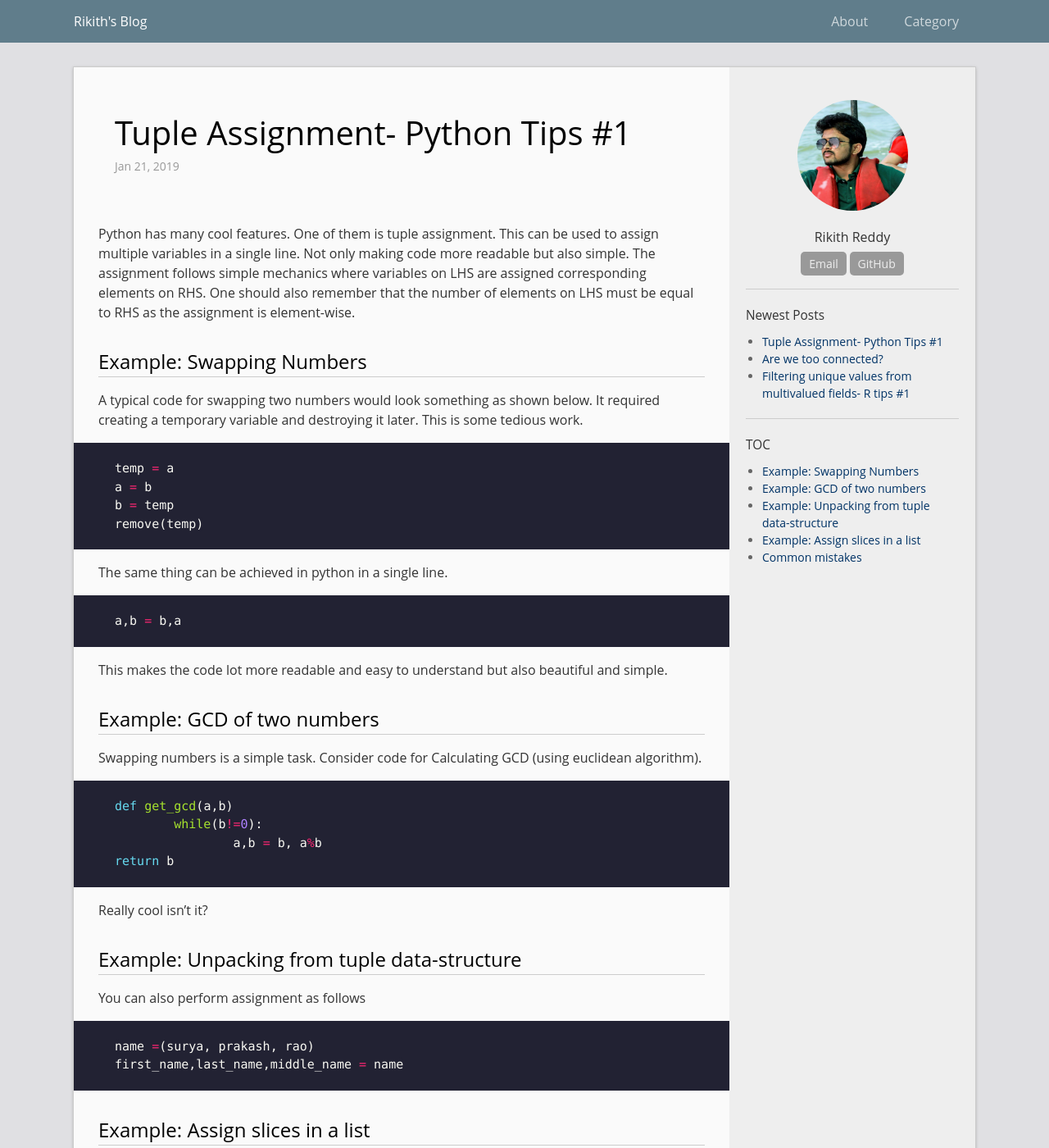
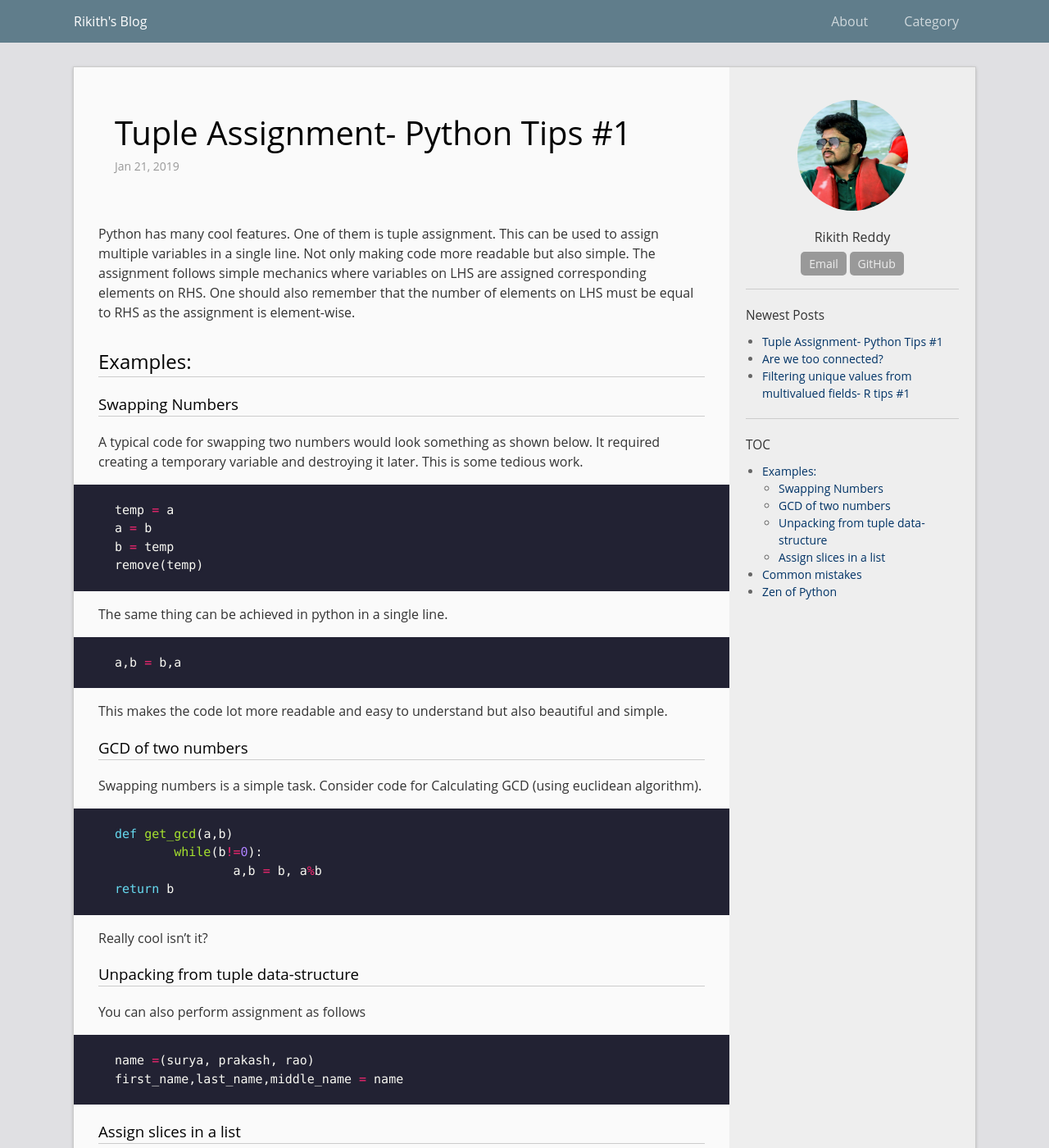
Before and after one commit to rikithreddy/rikithreddy.github.io, a Jekyll site: the page built from _posts/2019-01-21-Python-tips-1.md, in a window 1280 px wide and 1400 px high. Shown: the whole window at 82% size. Built offline with Jekyll 4.4.1, drawn with Linux system fonts in a browser that asks for light colours.

Commit message:
3rd change python tips 1

````diff
--- a/_posts/2019-01-21-Python-tips-1.md
+++ b/_posts/2019-01-21-Python-tips-1.md
@@ -11,7 +11,9 @@ permalink: /python/tips/1
 
 Python has many cool features. One of them is tuple assignment. This can be used to assign multiple variables in a single line. Not only making code more readable but also simple. The assignment follows simple mechanics where variables on LHS are assigned corresponding elements on RHS. One should also remember that the number of elements on LHS must be equal to RHS as the assignment is element-wise.
 
-## Example: Swapping Numbers
+## Examples:
+
+### Swapping Numbers
 
 A typical code for swapping two numbers would look something as shown below. It required creating a temporary variable and destroying it later. This is some tedious work.
 
@@ -31,7 +33,7 @@ a,b = b,a
 This makes the code lot more readable and easy to understand but also beautiful and simple.
 
 
-## Example: GCD of two numbers
+### GCD of two numbers
 Swapping numbers is a simple task. Consider code for Calculating GCD (using euclidean algorithm).
 
 ``` python
@@ -42,7 +44,7 @@ return b
 ```
 Really cool isn't it?
 
-## Example: Unpacking from tuple data-structure
+### Unpacking from tuple data-structure
 
 You can also perform assignment as follows
 ```python
@@ -50,7 +52,7 @@ name =(surya, prakash, rao)
 first_name,last_name,middle_name = name
 ```
 
-## Example: Assign slices in a list
+### Assign slices in a list
 
 We can go further and assign indivisual slices of a list as follows.
 
@@ -87,6 +89,8 @@ ValueError: too many values to unpack (expected 2)
 Always remember that you need to have equal number of elements on LHS and RHS to assign properly to avoid this mistake.
 
 
+## Zen of Python
+
 Always remember *Zen of Python*:
 > Beautiful is better than ugly
 > Simple is better than complex
````
